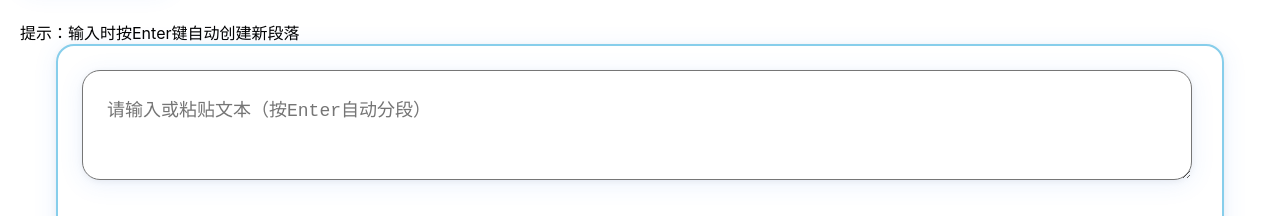
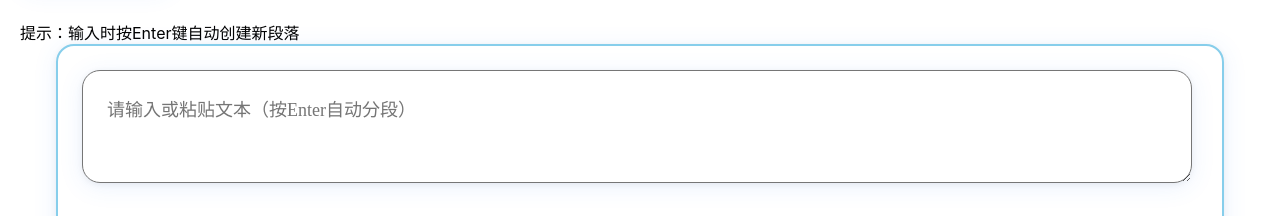
Before and after one commit to JimHacker1980/ToolBox, a React (Create React App) app: page / in a window 1280 px wide. Both pictures are taken after a click on the element "Language Reader". Shown: the part 259-475 px from the top of the page. Built offline with nearby package versions, Linux system fonts and the light colour scheme.

Commit message:
Third Commit

```diff
--- a/src/components/LanguageReader.js
+++ b/src/components/LanguageReader.js
@@ -445,6 +445,7 @@ const handleAnalyze = async (blockId) => {
               position: 'relative',
               transition: 'box-shadow 0.2s',
               font: 'Times New Roman bold',
+              fontFamily: 'Times New Roman',
               fontSize: 18,
             }}
               />
```
